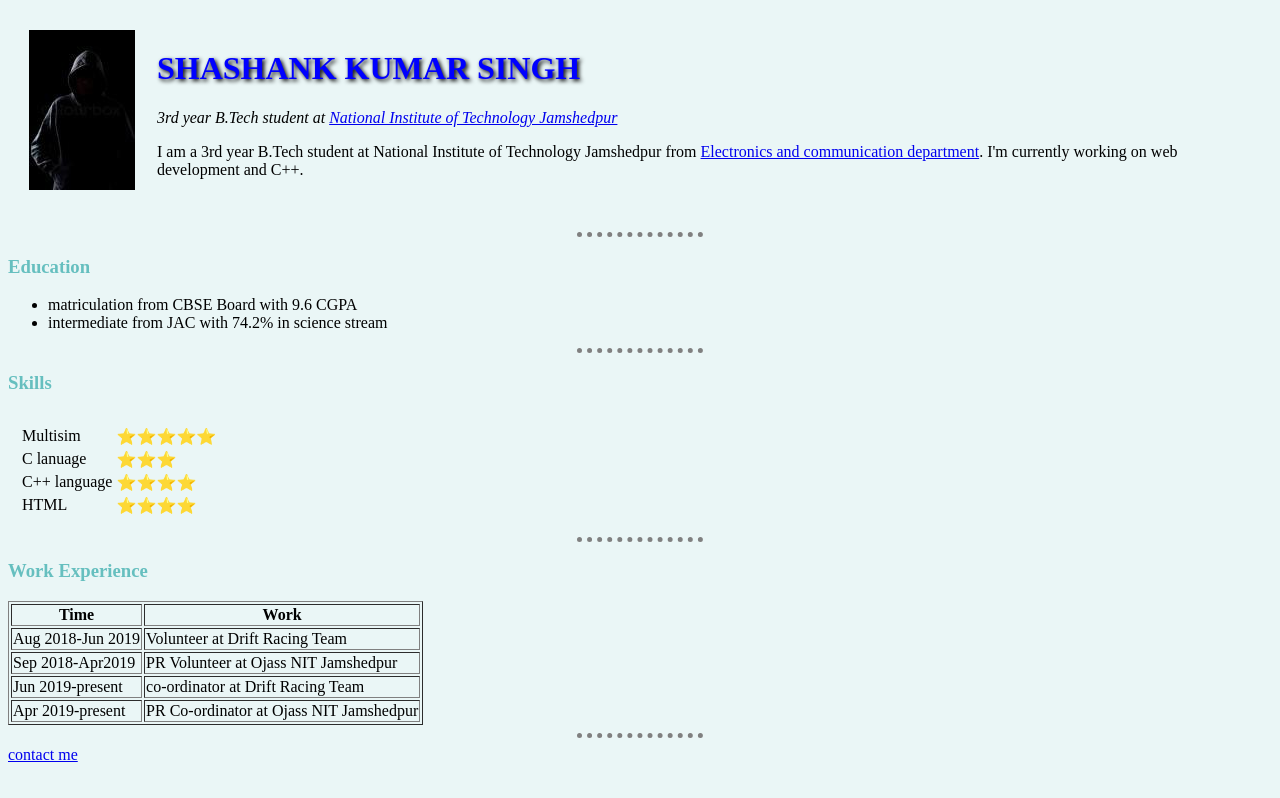
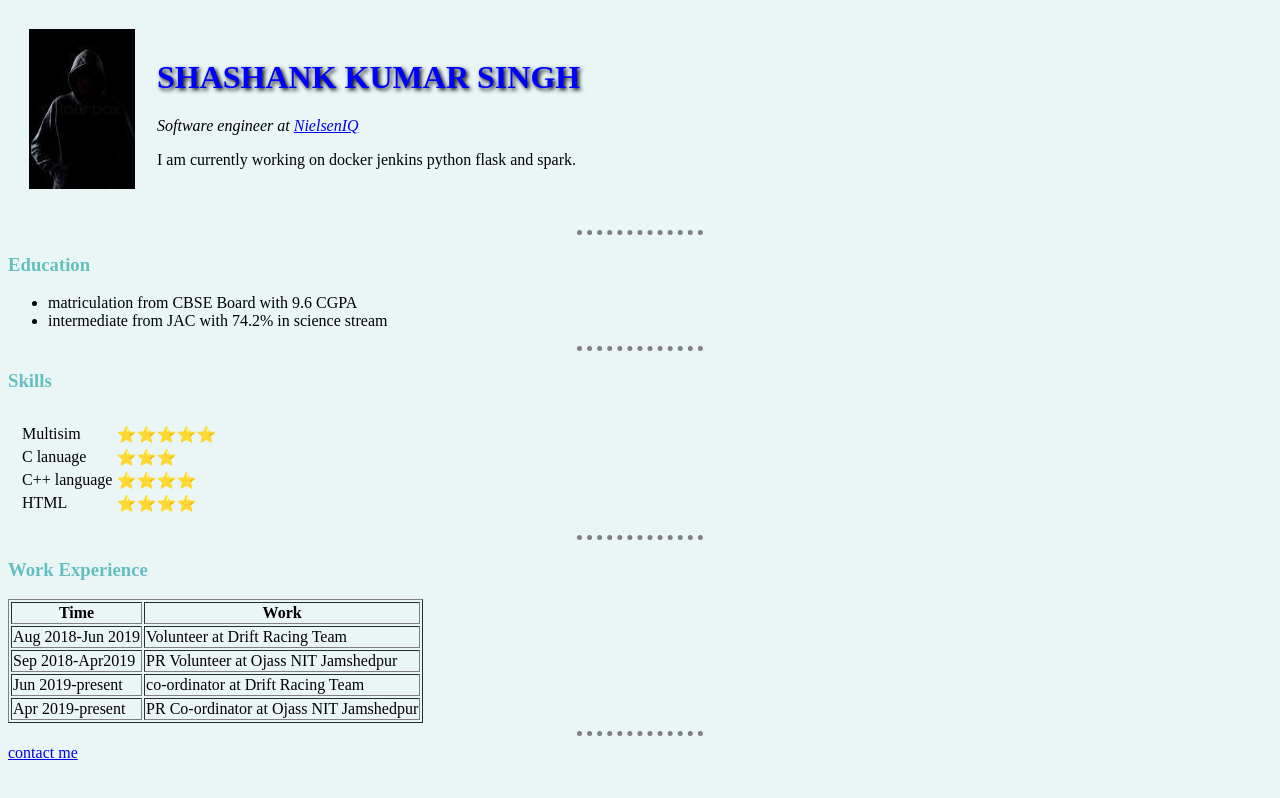
Before and after one commit to k44s/CV, a plain HTML site: page index.html in a window 1280 px wide. Drawn offline with Linux system fonts and the light colour scheme.

Commit message:
commit on 'master'

```diff
--- a/index.html
+++ b/index.html
@@ -11,10 +11,8 @@
       <tr>
         <td><img src="images.jpeg" alt="failed to load image"></td>
         <td> <h1><font color=blue>SHASHANK KUMAR SINGH</font></h1>
-        <p><em>3rd year B.Tech student at <a href="http://www.nitjsr.ac.in/">National Institute of Technology Jamshedpur</a></em></p>
-        <p>I am a 3rd year B.Tech student at National Institute of Technology Jamshedpur from
-        <a href="http://www.nitjsr.ac.in/academics/departments/ece/">Electronics and communication department</a>.
-        I'm currently working on web development and C++. </td>
+        <p><em>Software engineer at <a href="http://www.nitjsr.ac.in/">NielsenIQ</a></em></p>
+        <p>I am currently working on docker jenkins python flask and spark. </td>
       </tr>
     </table>
     </p>
```
